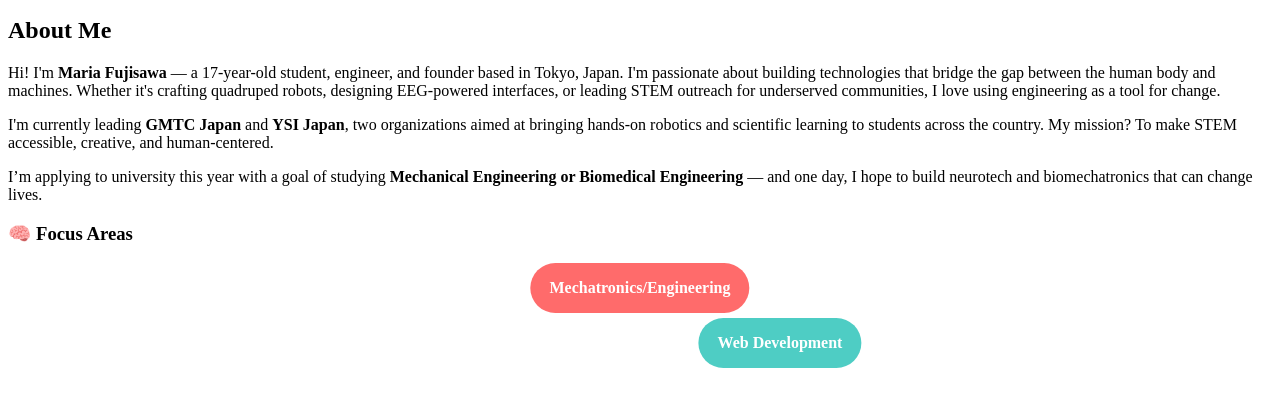
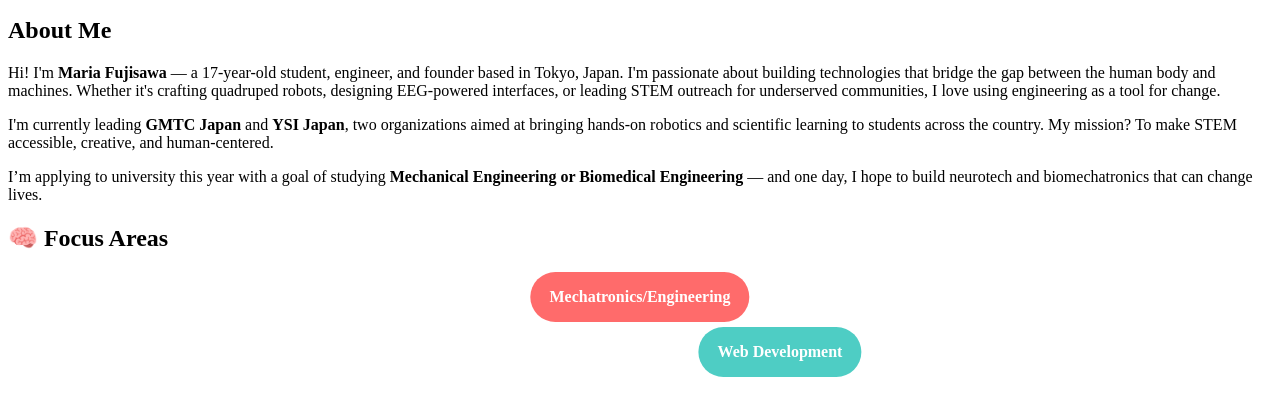
Before and after one commit to maria92835/portfolio, a plain HTML site: page index.html in a window 1280 px wide. Shown: the part 47-466 px from the top of the page. Drawn offline with Linux system fonts and the light colour scheme.

Commit message:
Update index.html

```diff
--- a/index.html
+++ b/index.html
@@ -35,7 +35,7 @@
         </p>
 
       <div class="focus-map">
-        <h3>🧠 Focus Areas</h3>
+        <h2>🧠 Focus Areas</h2>
         <div class="mindmap">
         <div class="node center">Maria Fujisawa</div>
         <div class="node node1">Mechatronics/Engineering</div>
```
